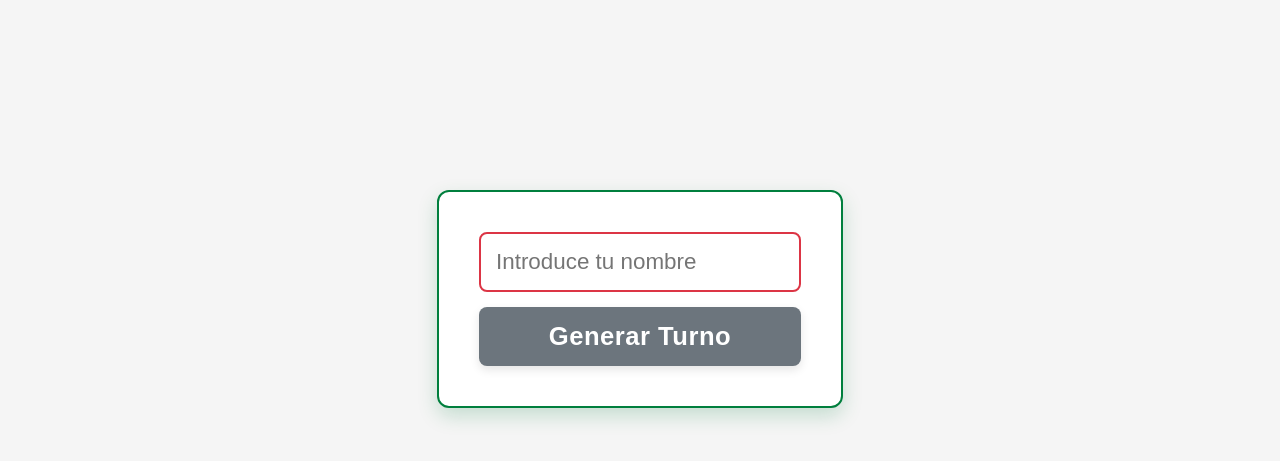
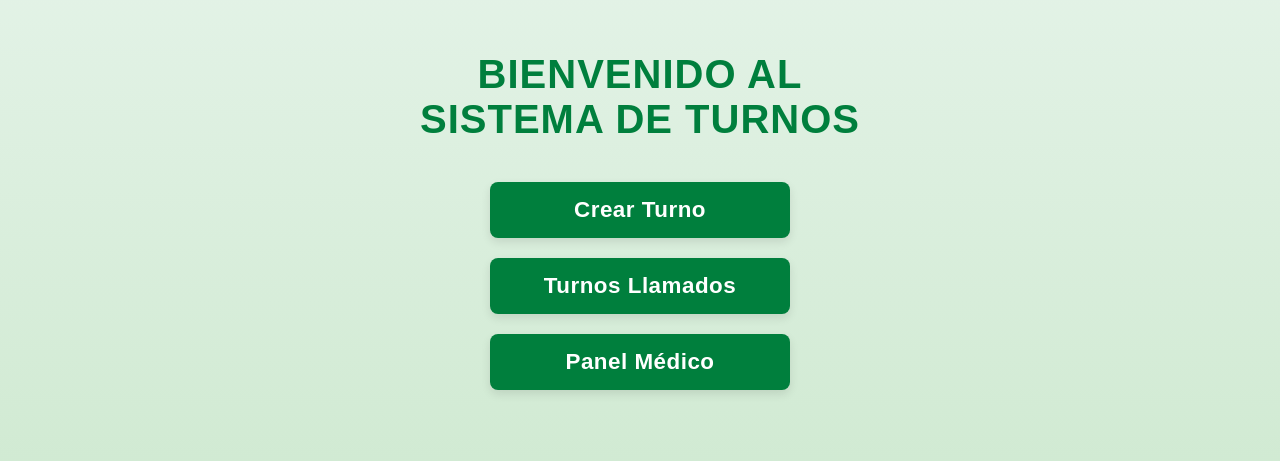
Before and after one commit to JoseAntonioLeonLopez/gestor_turnos-frontend, a React (Vite) app: page / in a window 1280 px wide. Shown: the part 101-562 px from the top of the page. Built offline with nearby package versions, Linux system fonts and the light colour scheme; no server answers.

Commit message:
Fixed function and added home page

```diff
--- a/src/App.jsx
+++ b/src/App.jsx
@@ -1,4 +1,5 @@
 import { BrowserRouter as Router, Route, Routes } from 'react-router-dom';
+import HomePage from './pages/HomePage';
 import CrearTurnoPage from './pages/CrearTurnoPage';
 import TurnosLlamadosPage from './pages/TurnosLlamadosPage';
 import PanelMedicoPage from './pages/PanelMedicoPage';
@@ -10,7 +11,8 @@ function App() {
       <Router>
         {/* Define las rutas de la aplicación */}
         <Routes>
-          <Route path="/" element={<CrearTurnoPage />} />
+          <Route path="/" element={<HomePage />} />
+          <Route path="/turno" element={<CrearTurnoPage />} />
           <Route path="/llamados" element={<TurnosLlamadosPage />} />
           <Route path="/medico" element={<PanelMedicoPage />} />
         </Routes>
--- a/src/components/CrearTurno.jsx
+++ b/src/components/CrearTurno.jsx
@@ -1,4 +1,4 @@
-import React, { useState, useEffect } from 'react';
+import { useState, useEffect } from 'react';
 import { generarTurno } from '../services/api';
 import { useWebSocket } from '../hooks/useWebSocket';
 import '../styles/CrearTurno.css';
--- a/src/components/ListaTurnosLlamados.jsx
+++ b/src/components/ListaTurnosLlamados.jsx
@@ -1,36 +1,40 @@
-import React, { useState, useEffect } from 'react';
+import { useState, useEffect } from 'react';
 import { verTurnosLlamados } from '../services/api';
 import { useWebSocket } from '../hooks/useWebSocket';
 import '../styles/ListaTurnos.css';
 
 const ListaTurnosLlamados = () => {
-  // Estado para almacenar los turnos llamados
+  // Estado para almacenar los turnos llamados, inicializado como un array vacío
   const [turnosLlamados, setTurnosLlamados] = useState([]);
-  // Hook personalizado para manejar WebSocket
+
+  // Hook personalizado para manejar la conexión WebSocket
   const { socket } = useWebSocket();
 
   useEffect(() => {
-    // Función para obtener los turnos llamados desde la API
+    // Función asíncrona para obtener los turnos llamados desde la API
     const fetchTurnosLlamados = async () => {
       try {
         const turnos = await verTurnosLlamados();
-        setTurnosLlamados(turnos);
+        // Asegurarse de que los turnos obtenidos sean un array antes de actualizar el estado
+        setTurnosLlamados(Array.isArray(turnos) ? turnos : []);
       } catch (error) {
         console.error('Error al obtener turnos llamados:', error);
+        // En caso de error, establecer un array vacío
+        setTurnosLlamados([]);
       }
     };
 
     // Llamar a la función para obtener los turnos
     fetchTurnosLlamados();
 
-    // Configurar el listener de WebSocket para nuevos turnos
+    // Configurar el listener de WebSocket para nuevos turnos si el socket existe
     if (socket) {
       socket.on('nuevoTurno', (turno) => {
         if (turno.estado === 'llamado') {
-          // Añadir nuevo turno llamado
+          // Añadir nuevo turno llamado al estado
           setTurnosLlamados(prevTurnos => [...prevTurnos, turno]);
         } else {
-          // Remover turno si ya no está en estado "llamado"
+          // Remover turno del estado si ya no está en estado "llamado"
           setTurnosLlamados(prevTurnos =>
             prevTurnos.filter(t => t.id !== turno.id)
           );
@@ -38,20 +42,22 @@ const ListaTurnosLlamados = () => {
       });
     }
 
-    // Limpiar el listener al desmontar el componente
+    // Función de limpieza: remover el listener de WebSocket al desmontar el componente
     return () => {
       if (socket) {
         socket.off('nuevoTurno');
       }
     };
-  }, [socket]);
+  }, [socket]); // El efecto se ejecuta cuando el socket cambia
 
   // Renderizar la lista de turnos llamados
   return (
     <div className="lista-turnos">
       <h2 className="lista-turnos__titulo">Turnos Llamados</h2>
-      {turnosLlamados.length > 0 ? (
+      {/* Verificar si turnosLlamados es un array y tiene elementos */}
+      {Array.isArray(turnosLlamados) && turnosLlamados.length > 0 ? (
         <ul className="lista-turnos__contenedor">
+          {/* Mapear cada turno a un elemento de lista */}
           {turnosLlamados.map((turno) => (
             <li key={turno.id} className="lista-turnos__item">
               {turno.codigo}
@@ -59,6 +65,7 @@ const ListaTurnosLlamados = () => {
           ))}
         </ul>
       ) : (
+        // Mostrar mensaje si no hay turnos llamados
         <p className="lista-turnos__mensaje">No hay turnos llamados.</p>
       )}
     </div>
--- a/src/components/PanelMedico.jsx
+++ b/src/components/PanelMedico.jsx
@@ -1,13 +1,15 @@
-import React, { useState, useEffect } from 'react';
+import { useState, useEffect } from 'react';
 import { avanzarTurno, atenderTurno, finalizarTurno, verTurnosEnEspera } from '../services/api';
 import { useWebSocket } from '../hooks/useWebSocket';
 import '../styles/PanelMedico.css';
 
 const PanelMedico = () => {
-  // Estados para manejar el turno actual, estado del panel y turnos en espera
+  // Estados para manejar el turno actual, el estado del panel y los turnos en espera
   const [turnoActual, setTurnoActual] = useState(null);
-  const [estado, setEstado] = useState('espera'); // 'espera', 'llamado', 'atendiendo', 'sin_turnos'
+  const [estado, setEstado] = useState('espera');
   const [turnosEnEspera, setTurnosEnEspera] = useState([]);
+
+  // Hook personalizado para manejar la conexión WebSocket
   const { socket } = useWebSocket();
 
   // Función para avanzar al siguiente turno
@@ -22,9 +24,7 @@ const PanelMedico = () => {
       }
     } catch (error) {
       console.error('Error al avanzar turno:', error);
-      if (error.response && error.response.status === 404) {
       setEstado('sin_turnos');
-      }
     }
   };
 
@@ -54,9 +54,10 @@ const PanelMedico = () => {
   const obtenerTurnosEnEspera = async () => {
     try {
       const turnos = await verTurnosEnEspera();
-      setTurnosEnEspera(turnos);
+      setTurnosEnEspera(Array.isArray(turnos) ? turnos : []);
     } catch (error) {
       console.error('Error al obtener turnos en espera:', error);
+      setTurnosEnEspera([]);
     }
   };
 
@@ -65,26 +66,27 @@ const PanelMedico = () => {
     obtenerTurnosEnEspera();
 
     if (socket) {
-      // Manejar nuevos turnos
+      // Manejar eventos de nuevo turno
       socket.on('nuevoTurno', (turno) => {
         if (turno.estado === 'llamado') {
           setTurnoActual(turno);
           setEstado('llamado');
         } else if (turno.estado === 'en espera') {
           setTurnosEnEspera((prevTurnos) => {
+            if (!Array.isArray(prevTurnos)) prevTurnos = [];
             const nuevosTurnos = prevTurnos.filter(t => t.codigo !== turno.codigo);
             return [...nuevosTurnos, turno];
           });
         }
       });
 
-      // Actualizar lista de turnos en espera
-      socket.on('turnosEnEspera', (turnosEnEspera) => {
-        setTurnosEnEspera(turnosEnEspera);
+      // Manejar eventos de actualización de turnos en espera
+      socket.on('turnosEnEspera', (nuevosTurnosEnEspera) => {
+        setTurnosEnEspera(Array.isArray(nuevosTurnosEnEspera) ? nuevosTurnosEnEspera : []);
       });
     }
 
-    // Limpiar listeners al desmontar
+    // Limpiar listeners al desmontar el componente
     return () => {
       if (socket) {
         socket.off('nuevoTurno');
@@ -97,9 +99,10 @@ const PanelMedico = () => {
   return (
     <div className="panel-medico">
       <h2>Panel Médico</h2>
-      {/* Lista de turnos en espera */}
+      {/* Renderizado de turnos en espera */}
       <div className="turnos-en-espera">
         <h3>Turnos en Espera:</h3>
+        {Array.isArray(turnosEnEspera) && turnosEnEspera.length > 0 ? (
           <ul>
             {turnosEnEspera.map((turno) => (
               <li key={turno.codigo}>
@@ -107,6 +110,9 @@ const PanelMedico = () => {
               </li>
             ))}
           </ul>
+        ) : (
+          <p>No hay turnos en espera.</p>
+        )}
       </div>
 
       {/* Renderizado condicional basado en el estado */}
@@ -117,18 +123,18 @@ const PanelMedico = () => {
         </div>
       )}
 
-      {estado === 'llamado' && (
+      {estado === 'llamado' && turnoActual && (
         <div className="estado-llamado">
-          <p>Turno actual: <strong>{turnoActual?.codigo}</strong></p>
-          <p>Nombre del paciente: <strong>{turnoActual?.nombre}</strong></p>
+          <p>Turno actual: <strong>{turnoActual.codigo}</strong></p>
+          <p>Nombre del paciente: <strong>{turnoActual.nombre}</strong></p>
           <button onClick={handleAtenderTurno}>Atender</button>
         </div>
       )}
 
-      {estado === 'atendiendo' && (
+      {estado === 'atendiendo' && turnoActual && (
         <div className="estado-atendiendo">
-          <p>Atendiendo turno: <strong>{turnoActual?.codigo}</strong></p>
-          <p>Nombre del paciente: <strong>{turnoActual?.nombre}</strong></p>
+          <p>Atendiendo turno: <strong>{turnoActual.codigo}</strong></p>
+          <p>Nombre del paciente: <strong>{turnoActual.nombre}</strong></p>
           <button onClick={handleFinalizarTurno}>Finalizar</button>
         </div>
       )}
--- /dev/null
+++ b/src/pages/HomePage.jsx
@@ -0,0 +1,23 @@
+import { Link } from 'react-router-dom';
+import '../styles/HomePage.css';
+
+const HomePage = () => {
+  return (
+    <div className="home-page">
+      <h1>Bienvenido al Sistema de Turnos</h1>
+      <div className="button-container">
+        <Link to="/turno" className="nav-button">
+          Crear Turno
+        </Link>
+        <Link to="/llamados" className="nav-button">
+          Turnos Llamados
+        </Link>
+        <Link to="/medico" className="nav-button">
+          Panel Médico
+        </Link>
+      </div>
+    </div>
+  );
+};
+
+export default HomePage;
--- /dev/null
+++ b/src/styles/homePage.css
@@ -0,0 +1,88 @@
+/* Estilos para el html y body */
+html, body {
+  height: 100%;
+  margin: 0;
+  padding: 0;
+  overflow: hidden; /* Esto elimina el scroll */
+}
+
+body {
+  background: linear-gradient(180deg, #e6f4ea 0%, #c8e6c9 100%);
+  background-attachment: fixed; /* Esto asegura que el fondo se mantenga fijo */
+}
+
+/* Estilos para el componente HomePage */
+.home-page {
+  display: flex;
+  flex-direction: column;
+  align-items: center;
+  justify-content: center;
+  min-height: 100vh;
+  padding: 20px;
+  box-sizing: border-box;
+  margin-bottom: 30%;
+}
+
+.home-page h1 {
+  font-size: 2.5rem;
+  color: #007f3d;
+  margin-bottom: 40px;
+  text-align: center;
+  font-weight: bold;
+  letter-spacing: 1px;
+  text-transform: uppercase;
+}
+
+.button-container {
+  display: flex;
+  flex-direction: column;
+  gap: 20px;
+  max-width: 300px;
+  width: 100%;
+}
+
+.nav-button {
+  background-color: #007f3d;
+  color: #fff;
+  font-size: 1.4rem;
+  padding: 15px 25px;
+  border: none;
+  border-radius: 8px;
+  cursor: pointer;
+  transition: all 0.3s ease;
+  text-align: center;
+  text-decoration: none;
+  box-shadow: 0 4px 10px rgba(0, 0, 0, 0.1);
+  font-weight: bold;
+  letter-spacing: 0.5px;
+  display: block;
+}
+
+.nav-button:hover {
+  background-color: #005f2b;
+  transform: translateY(-3px);
+  box-shadow: 0 6px 15px rgba(0, 0, 0, 0.15);
+}
+
+/* Media queries para responsividad */
+@media (max-width: 768px) {
+  .home-page h1 {
+    font-size: 2rem;
+  }
+
+  .nav-button {
+    font-size: 1.2rem;
+    padding: 12px 20px;
+  }
+}
+
+@media (max-width: 480px) {
+  .home-page h1 {
+    font-size: 1.8rem;
+  }
+
+  .nav-button {
+    font-size: 1.1rem;
+    padding: 10px 15px;
+  }
+}
```
Lines whose indentation alone changed are shown as unchanged.
